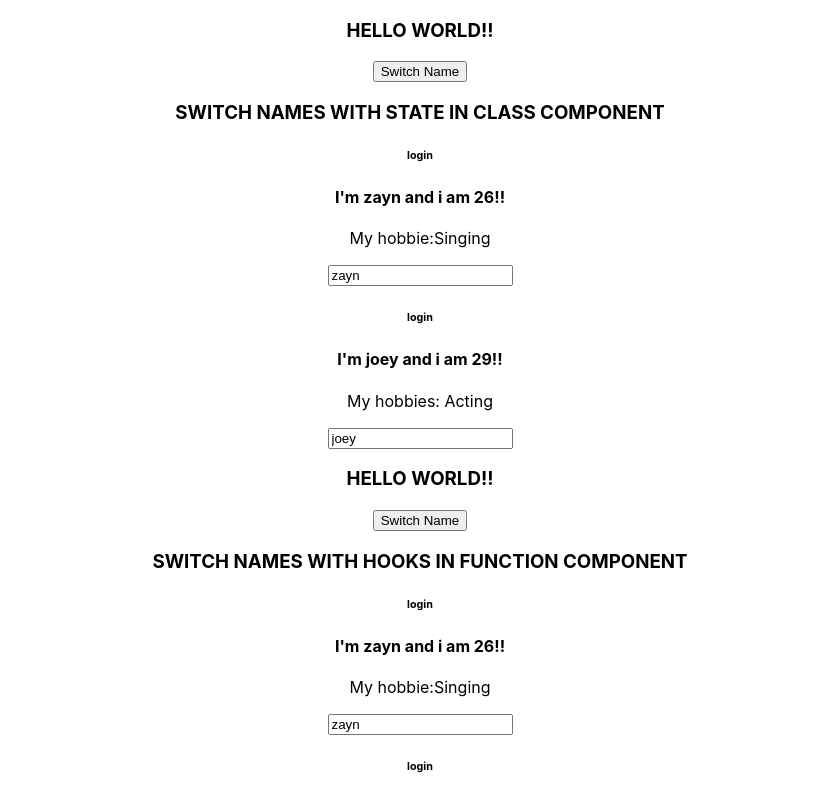
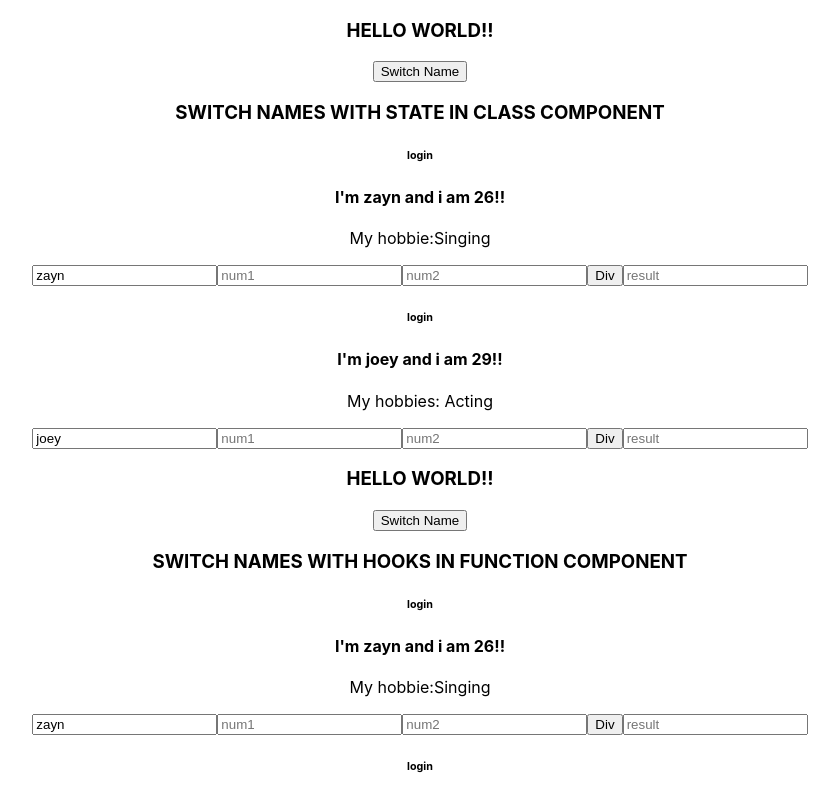
Before and after one commit to nehakhatriya/React, a React (Create React App) app in the folder learning-react/: page / in a window 1280 px wide. Shown: the top 799 px of the page, without its empty margins (220-1059 px from the left). Built offline with nearby package versions, Linux system fonts and the light colour scheme.

Commit message:
tried testing, exceptiona handling

```diff
--- a/learning-react/src/components/Person.js
+++ b/learning-react/src/components/Person.js
@@ -3,17 +3,44 @@ import PropTypes from 'prop-types'
 import authContext from "./context/auth-context";
 const Person = (props) => {
     const inputref=useRef(null);
-   useEffect(()=>{
+    const inputnum1ref=useRef(null);
+    const inputnum2ref=useRef(null);
+    const resultref=useRef(null);
+    useEffect(()=>{
      inputref.current.focus();
    },[])
-   const isAuth= useContext(authContext)
+   const {authenticated}= useContext(authContext)
+   const divide=()=>{
+       const num1=inputnum1ref.current.value
+       const num2=inputnum2ref.current.value
+       try{
+           if(num2==0)
+           throw new Error("num2 cannot be zero")
+           else
+           resultref.current.value=num1/num2;
+        }
+        catch(e){
+            resultref.current.value=e;
+
+       }
+   }
+
+   if(props.name==''){
+       throw new Error("name is null")
+   }
     return (
         <div>
-        {isAuth.authenticated?<h6>logined</h6>:<h6>login</h6>}
+
+        {authenticated?<h6>logined</h6>:<h6>login</h6>}
                     <h4 onClick= {props.click}>I'm {props.name} and i am {props.age}!!</h4>
             {/* accessing text between our Person element */}
             <p>{props.children}</p>
             <input ref={inputref} type="text" onChange={props.changed} value={props.name}/>
+            <input type="text" id="num1" ref={inputnum1ref} placeholder="num1"></input>
+            <input type="text" ref={inputnum2ref} placeholder="num2"></input>
+            <button type="button" id="div" onClick={divide}>Div</button>
+            <input type="text" ref={resultref} placeholder="result"></input>
+
         </div>
     )
 }
--- a/learning-react/src/components/conditional-component.js
+++ b/learning-react/src/components/conditional-component.js
@@ -4,6 +4,7 @@ import Person from './Person'
 import Radium from 'radium'
 import WithClass from '../components/hoc/WithClass'
 import AuthContext from './context/auth-context'
+import ErrorBoundary from './errorboundary';
 
 class conditional extends Component {
 
@@ -93,7 +94,9 @@ class conditional extends Component {
                     {/* this refers to the base Component i.e App */}
                     <h3>Toggle Names with conditional  COMPONENT</h3>
                     <button key="loginbtn" style={style} onClick={this.loginhandler}>Login</button>
+                    <ErrorBoundary>
                     {persons}
+                    </ErrorBoundary>
                 </WithClass>
                 </AuthContext.Provider>
             </Fragment>
--- /dev/null
+++ b/learning-react/src/components/errorboundary.js
@@ -0,0 +1,15 @@
+import React, { Component } from 'react'
+
+class ErrorBoundary extends Component{
+    state={hasError:false}
+    static getDerivedStateFromError(error){
+        return {hasError:true}
+    }
+    render(){
+        if(this.state.hasError){
+           return  <h1>some error occured</h1>
+        }
+       return this.props.children
+    }
+}
+export default ErrorBoundary
```
Also changed, not shown: 1 other file (tests, documents, lock files or other folders).
